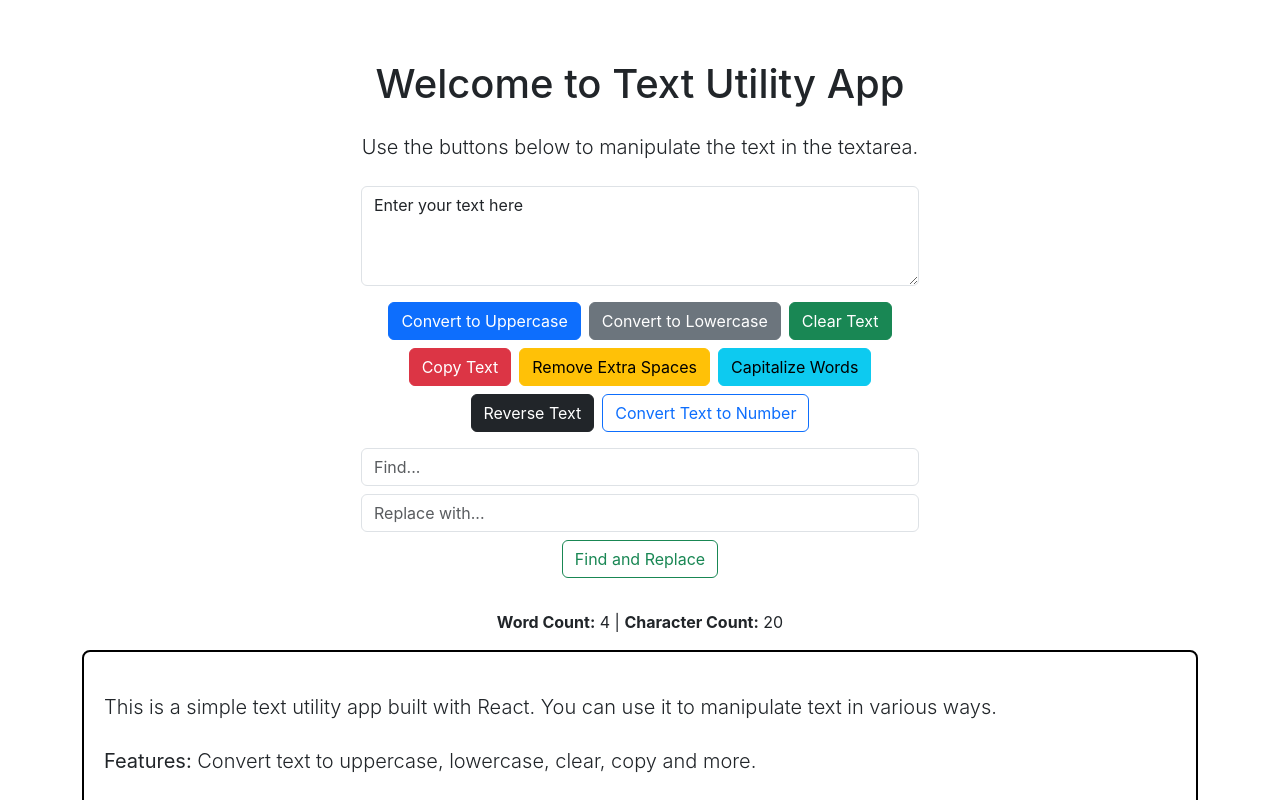
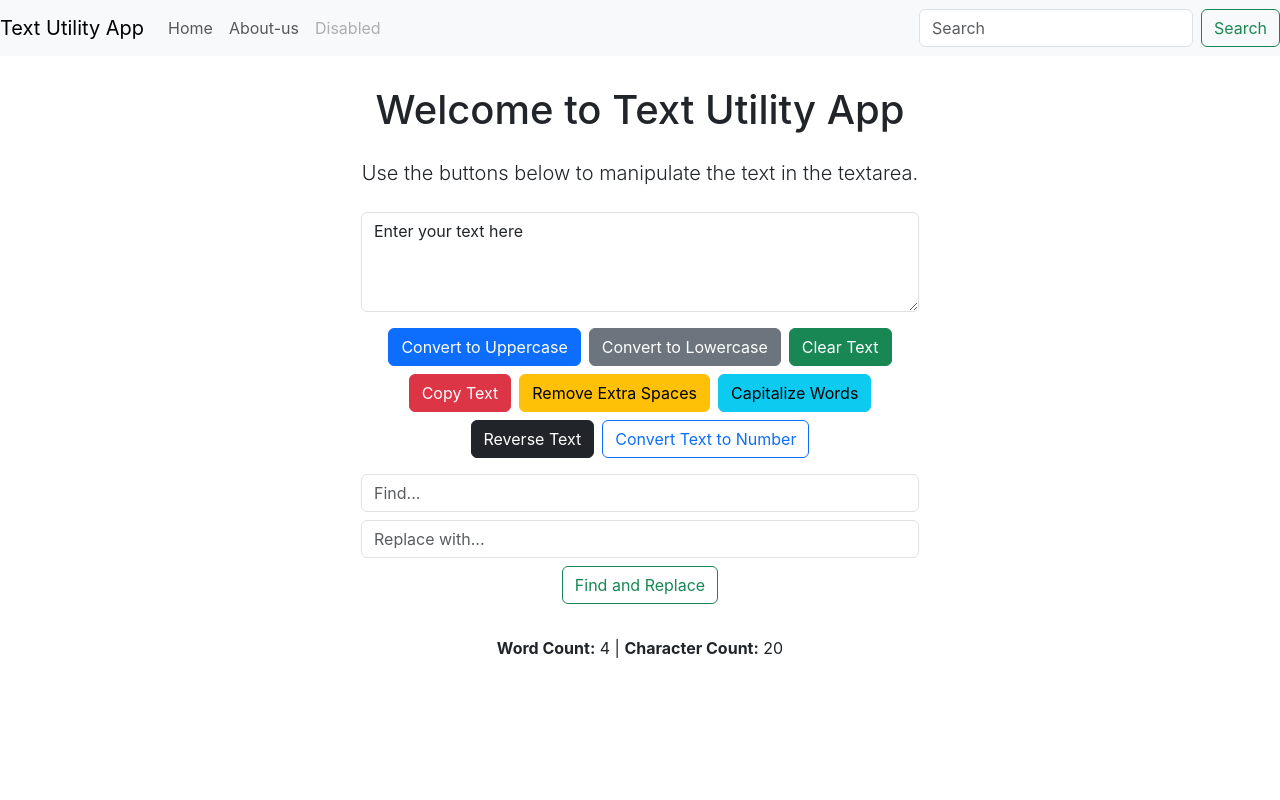
Before and after one commit to Himanshu5204/text-utiles, a React (Create React App) app: page / in a window 1280 px wide. Shown: the top 800 px of the page. Built offline with nearby package versions, Linux system fonts and the light colour scheme.

Commit message:
separate about-us component but not linked

```diff
--- a/src/App.js
+++ b/src/App.js
@@ -1,11 +1,16 @@
 //import logo from './logo.svg';
 import "./App.css";
+// import About_us from "./Components/About_us";
+import Navbar from "./Components/Navbar";
 import TextForm from "./Components/TextForm";
 
 function App() {
   return (
     <>
+      <Navbar title="Text Utility App" />
       <TextForm heading="Welcome to Text Utility App"/>
+
+      {/* <About_us /> */}
     </>
   );
 }
--- /dev/null
+++ b/src/Components/About_us.js
@@ -0,0 +1,30 @@
+import React from 'react'
+
+export default function About_us() {
+  return (
+    <div
+          className="lead mb-4 info-box"
+          style={{
+            border: "2px solid #000",
+            padding: "20px",
+            borderRadius: "8px",
+          }}
+         >
+          <p style={{ marginTop: "20px" }} className="lead mb-4">
+            This is a simple text utility app built with React. You can use it
+            to manipulate text in various ways.
+          </p>
+          <p className="lead mb-4">
+            <strong>Features:</strong> Convert text to uppercase, lowercase,
+            clear, copy and more.
+          </p>
+          <p className="lead mb-4">
+            <strong>Note:</strong> This app is a work in progress. More features
+            will be added soon.
+          </p>
+          <p className="lead mb-4">
+            <strong>Author:</strong> Himanshu Prajapati
+          </p>
+        </div>
+  )
+}
--- /dev/null
+++ b/src/Components/Navbar.js
@@ -0,0 +1,56 @@
+import React from "react";
+
+export default function Navbar(props) {
+  return (
+    <>
+      <nav className="navbar navbar-expand-lg navbar-light bg-light">
+        <a className="navbar-brand" href="/">
+          {props.title}
+        </a>
+        <button
+          className="navbar-toggler"
+          type="button"
+          data-toggle="collapse"
+          data-target="#navbarSupportedContent"
+          aria-controls="navbarSupportedContent"
+          aria-expanded="false"
+          aria-label="Toggle navigation"
+        >
+          <span className="navbar-toggler-icon"></span>
+        </button>
+
+        <div className="collapse navbar-collapse" id="navbarSupportedContent">
+          <ul className="navbar-nav me-auto mb-2 mb-lg-0">
+            <li className="nav-item active">
+              <a className="nav-link" href="/">
+                Home <span className="visually-hidden">(current)</span>
+              </a>
+            </li>
+            <li className="nav-item">
+              <a className="nav-link" href="/">
+                About-us
+              </a>
+            </li>
+            <li className="nav-item">
+              <a className="nav-link disabled" href="/">
+                Disabled
+              </a>
+            </li>
+          </ul>
+
+          <form className="d-flex" role="search">
+            <input
+              className="form-control me-2"
+              type="search"
+              placeholder="Search"
+              aria-label="Search"
+            />
+            <button className="btn btn-outline-success" type="submit">
+              Search
+            </button>
+          </form>
+        </div>
+      </nav>
+    </>
+  );
+}
--- a/src/Components/TextForm.js
+++ b/src/Components/TextForm.js
@@ -102,7 +102,7 @@ export default function TextForm(props) {
   return (
     <>
       <div className="container text-center mb-4">
-        <h1 style={{ marginTop: "60px" }}>{props.heading}</h1>
+        <h1 style={{ marginTop: "30px" }}>{props.heading}</h1>
 
       </div>
       <div className="container text-center mb-4">
@@ -181,30 +181,6 @@ export default function TextForm(props) {
             <strong>Character Count:</strong> {charCount}
           </p>
         </div>
-        <div
-          className="lead mb-4 info-box"
-          style={{
-            border: "2px solid #000",
-            padding: "20px",
-            borderRadius: "8px",
-          }}
-         >
-          <p style={{ marginTop: "20px" }} className="lead mb-4">
-            This is a simple text utility app built with React. You can use it
-            to manipulate text in various ways.
-          </p>
-          <p className="lead mb-4">
-            <strong>Features:</strong> Convert text to uppercase, lowercase,
-            clear, copy and more.
-          </p>
-          <p className="lead mb-4">
-            <strong>Note:</strong> This app is a work in progress. More features
-            will be added soon.
-          </p>
-          <p className="lead mb-4">
-            <strong>Author:</strong> Himanshu Prajapati
-          </p>
-        </div>
       </div>
     </>
   );
```
